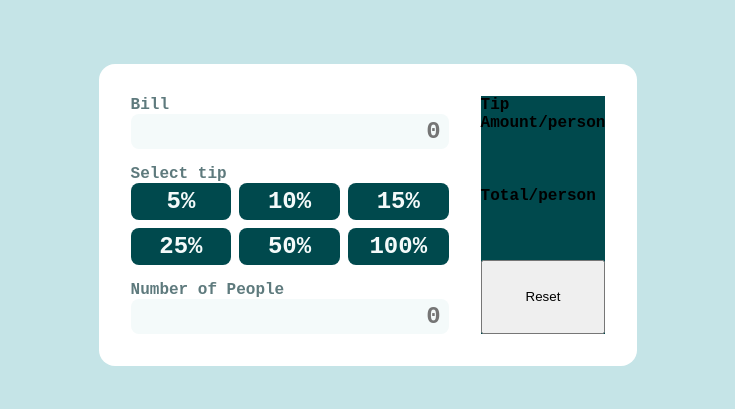
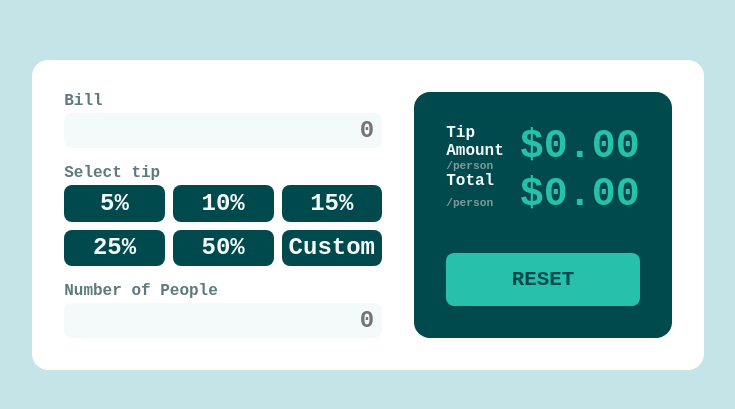
Before and after one commit to thebennyma/tip-calculator-app, a Vue app: page /#/ in a window 1280 px wide. Shown: the part 185-594 px from the top of the page, without its empty margins (272-1007 px from the left). Built offline with nearby package versions, Linux system fonts and the light colour scheme.

Commit message:
Design improvements

```diff
--- a/src/components/PxTipComponent.vue
+++ b/src/components/PxTipComponent.vue
@@ -13,7 +13,7 @@
           <button @click="amountTip(0.15)">15%</button>
           <button @click="amountTip(0.25)">25%</button>
           <button @click="amountTip(0.5)">50%</button>
-          <button @click="amountTip(1)">100%</button>
+          <button disabled>Custom</button>
         </div>
       </div>
       <div class="tip__put-tip__number-people">
@@ -22,15 +22,19 @@
       </div>
     </div>
     <div class="tip__amount">
-      <div class="tip__amount__tip">
-        <label>Tip Amount</label><label>/person</label
-        ><label>{{ tipAmountComputed }}</label>
+      <div class="tip__amount__div">
+        <div class="tip__amount__div__tip">
+          <label>Tip Amount</label><label>/person</label>
+          <label v-if="!tipAmountComputed"> $0 </label>
+          <label v-else> ${{ tipAmountComputed }}</label>
+        </div>
+        <div class="tip__amount__div__total">
+          <label>Total</label><label>/person</label
+          ><label v-if="!tipAmountComputed"> $0 </label>
+          <label v-else> ${{ totalAmountComputed }}</label>
+        </div>
       </div>
-      <div class="tip__amount__total">
-        <label>Total</label><label>/person</label
-        ><label> {{ totalAmountComputed }}</label>
-      </div>
-      <button class="tip__amount__reset" @click="resetTip()">Reset</button>
+      <button class="tip__amount__reset" @click="resetTip()">RESET</button>
     </div>
   </div>
 </template>
@@ -59,15 +63,15 @@ export default {
       return this.billComputed != "" &&
         this.numberPersonComputed != "" &&
         this.amountTipComputed != ""
-        ? (this.bill * this.perTipValue) / this.numberPeople
-        : null;
+        ? ((this.bill * this.perTipValue) / this.numberPeople).toFixed(2)
+        : (0).toFixed(2);
     },
     totalAmountComputed() {
       return this.billComputed != "" &&
         this.numberPersonComputed != "" &&
         this.amountTipComputed != ""
-        ? this.bill * this.perTipValue
-        : null;
+        ? (this.bill * this.perTipValue).toFixed(2)
+        : (0).toFixed(2);
     },
   },
   methods: {
@@ -95,7 +99,7 @@ export default {
   font-weight: bold;
   height: min-content;
 
-  @media only screen and (max-width: 600px) {
+  @media only screen and (max-width: 800px) {
     grid-template-columns: 1fr;
     grid-row-gap: 2rem;
     padding: 2rem;
@@ -104,6 +108,8 @@ export default {
     display: grid;
     grid-row-gap: 1rem;
     &__tip {
+      display: grid;
+      grid-row-gap: 0.2rem;
       label {
         color: hsl(186, 14%, 43%);
       }
@@ -123,14 +129,27 @@ export default {
           background: hsl(183, 100%, 15%);
           cursor: pointer;
         }
+        @media only screen and (max-width: 800px) {
+          grid-template-columns: 1fr 1fr;
+          button {
+            padding: 0.6rem 1rem;
+          }
+        }
       }
     }
     &__bill,
     &__number-people {
+      display: grid;
+      grid-row-gap: 0.2rem;
       input[type="number"]::-webkit-inner-spin-button,
       input[type="number"]::-webkit-outer-spin-button {
         -webkit-appearance: none;
         margin: 0;
+      }
+      input[type="number"]:focus {
+        outline: none;
+        border: 2px solid hsl(172, 67%, 45%);
+        box-shadow: none;
       }
       label {
         color: hsl(186, 14%, 43%);
@@ -150,7 +169,49 @@ export default {
   }
   &__amount {
     display: grid;
+    grid-row-gap: 2rem;
     background: hsl(183, 100%, 15%);
+    border-radius: 1rem;
+    padding: 2rem;
+    &__div {
+      &__tip,
+      &__total {
+        display: grid;
+        grid-column-gap: 1rem;
+        grid-template-areas: "tip amount" "person amount";
+        label:first-child {
+          color: hsl(189, 41%, 97%);
+          grid-area: tip;
+          font-size: 1rem;
+        }
+        label:nth-child(2n) {
+          color: white;
+          grid-area: person;
+          font-size: 0.7rem;
+          color: hsl(184, 14%, 56%);
+        }
+        label:last-child {
+          color: hsl(172, 67%, 45%);
+          grid-area: amount;
+          font-size: 2.5rem;
+          text-align: right;
+          @media only screen and (max-width: 800px) {
+            font-size: 1.5rem;
+          }
+        }
+      }
+    }
+    button {
+      font-weight: bold;
+      font-family: "Space Mono", monospace;
+      font-size: 1.3rem;
+      border-radius: 0.5rem;
+      border: none;
+      padding: 0.8rem 0.3rem;
+      color: hsl(183, 100%, 15%);
+      background: hsl(172, 67%, 45%);
+      cursor: pointer;
+    }
   }
 }
 </style>
```
